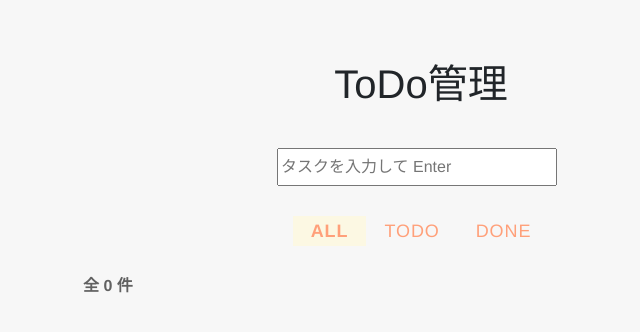
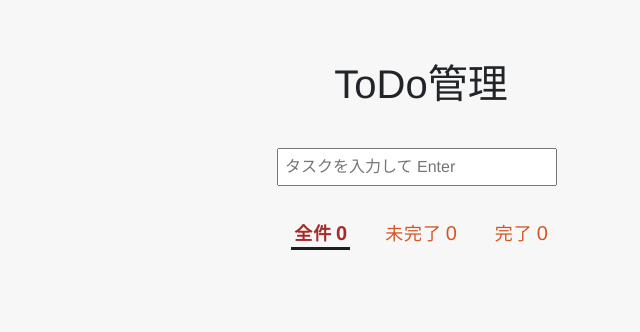
Before and after one commit to t-shimpo/React-ToDo, a React (Create React App) app: page / in a window 1280 px wide. Shown: the top 332 px of the page, without its empty margins (219-859 px from the left). Built offline with nearby package versions, Linux system fonts and the light colour scheme.

Commit message:
完了・未完了の件数表示の実装

```diff
--- a/src/components/Filter.jsx
+++ b/src/components/Filter.jsx
@@ -2,7 +2,7 @@ import React from 'react';
 import '../css/Filter.css';
 
 
-function Filter({ value,onChange }){
+function Filter({ value, itemsNum, todoItemsNum, doneItemsNum,onChange }){
   const handleClick = (key, e) => {
     e.preventDefault();
     onChange(key);
@@ -14,20 +14,26 @@ function Filter({ value,onChange }){
       <a
         href="#"
         onClick={handleClick.bind(null, 'ALL')}
-        className={ value === 'ALL' ? 'mark font-weight-bold' : '' }
-        >ALL</a>
+        className={ value === 'ALL' ? 'current-tab' : '' }
+        >全件
+        <span>{itemsNum}</span>
+      </a>
       {/* eslint-disable-next-line */}
       <a
         href="#"
         onClick={handleClick.bind(null, 'TODO')}
-        className={ value === 'TODO' ? 'mark font-weight-bold' : '' }
-        >TODO</a>
+        className={ value === 'TODO' ? 'current-tab' : '' }
+        >未完了
+        <span>{todoItemsNum}</span>
+      </a>
       {/* eslint-disable-next-line */}
       <a
         href="#"
         onClick={handleClick.bind(null, 'DONE')}
-        className={ value === 'DONE' ? 'mark font-weight-bold' : '' }
-        >DONE</a>
+        className={ value === 'DONE' ? 'current-tab' : '' }
+        >完了
+        <span>{doneItemsNum}</span>
+      </a>
     </div>
   )
 }
--- a/src/components/Input.jsx
+++ b/src/components/Input.jsx
@@ -1,6 +1,5 @@
 import React, {useState} from 'react';
 import '../css/Input.css';
-
 
 function Input({onAdd}){
   const [text, setText] = useState('');
--- a/src/components/Item.jsx
+++ b/src/components/Item.jsx
@@ -7,7 +7,7 @@ function Item({ item,onCheck,onDelete,onEdit }) {
   };
 
   const handleClickDelete = () => {
-    onDelete(item.key);
+    onDelete(item.id);
   }
 
   const handleClickEdit = () => {
--- a/src/components/Todo.jsx
+++ b/src/components/Todo.jsx
@@ -29,7 +29,7 @@ function Todo() {
   // アイテムの編集状態の切替
   const handleClickEditOrCancel = clicked => {
     const newItems = items.map(item => {
-      if (item.key === clicked.key) {
+      if (item.id === clicked.id) {
         item.editting = !item.editting;
       }
       return item;
@@ -40,7 +40,7 @@ function Todo() {
   // アイテムの更新
   const handleClickUpdate = (clicked, newText) => {
     const newItems = items.map(item => {
-      if (item.key === clicked.key) {
+      if (item.id === clicked.id) {
         item.text = newText;
         item.editting = !item.editting;
       }
@@ -50,15 +50,15 @@ function Todo() {
   }
 
   // アイテムの削除
-  const handleClickDelete = deleteKey => {
-    const newItems = items.filter(item => item.key !== deleteKey);
+  const handleClickDelete = deleteId => {
+    const newItems = items.filter(item => item.id !== deleteId);
     setItems(newItems);
   }
 
   // チェックボックスのOn/Offの処理
   const handleCheck = checked => {
     const newItems = items.map(item => {
-      if (item.key === checked.key) {
+      if (item.id === checked.id) {
         item.done = !item.done;
       }
       return item;
@@ -79,6 +79,11 @@ function Todo() {
     if (filter === 'DONE') return item.done;
   });
 
+  // 未完了アイテム
+  const todoItems = items.filter(item => item.done === false);
+  // 完了アイテム
+  const doneItems = items.filter(item => item.done === true);
+
   return (
     <div className="panel">
       <h1 className="heading">
@@ -86,12 +91,15 @@ function Todo() {
       </h1>
       <Input onAdd={handleAdd}/>
       <Filter
+        value={filter}
         onChange={handleFilterChange}
-        value={filter}
+        itemsNum={items.length}
+        todoItemsNum={todoItems.length}
+        doneItemsNum={doneItems.length}
       />
-      <div className="item-number">
+      {/* <div className="item-number">
         全 {displayItems.length} 件
-      </div>
+      </div> */}
       <ul>
         {displayItems.map(item => (
           <React.Fragment key={item.id}>
--- a/src/css/EditItem.css
+++ b/src/css/EditItem.css
@@ -1,5 +1,6 @@
 .edit-input {
   font-size: 18px;
+  padding-left: 6px;
   width: 250px;
 }
 
@@ -10,6 +11,7 @@
 @media (max-width: 576px) {
   .edit-input {
     font-size: 15px;
+    padding-left: 4px;
     width: 250px;
   }
 }
--- a/src/css/Filter.css
+++ b/src/css/Filter.css
@@ -1,7 +1,19 @@
 .filter-tabs a {
+  margin: 0 16px;
   font-size: 18px;
-  padding: 5px 18px;
+  padding: 5px 2px 3px 3px;
   letter-spacing: .05em;
   text-decoration: none;
-  color: lightsalmon;
+  color: rgb(212, 86, 36);
 }
+
+.filter-tabs a span {
+  padding-left: 4px;
+  font-size: 20px;
+}
+
+.filter-tabs .current-tab {
+  color: brown;
+  font-weight: bold;
+  border-bottom: 3px solid rgb(31, 30, 30);
+}
--- a/src/css/Input.css
+++ b/src/css/Input.css
@@ -1,6 +1,7 @@
 .input {
   width: 280px;
   height: 38px;
+  padding-left: 6px;
   margin-right: .5em;
   margin-bottom: 2em;
 }
```
Also changed, not shown: 1 other file (tests, documents, lock files or other folders).
